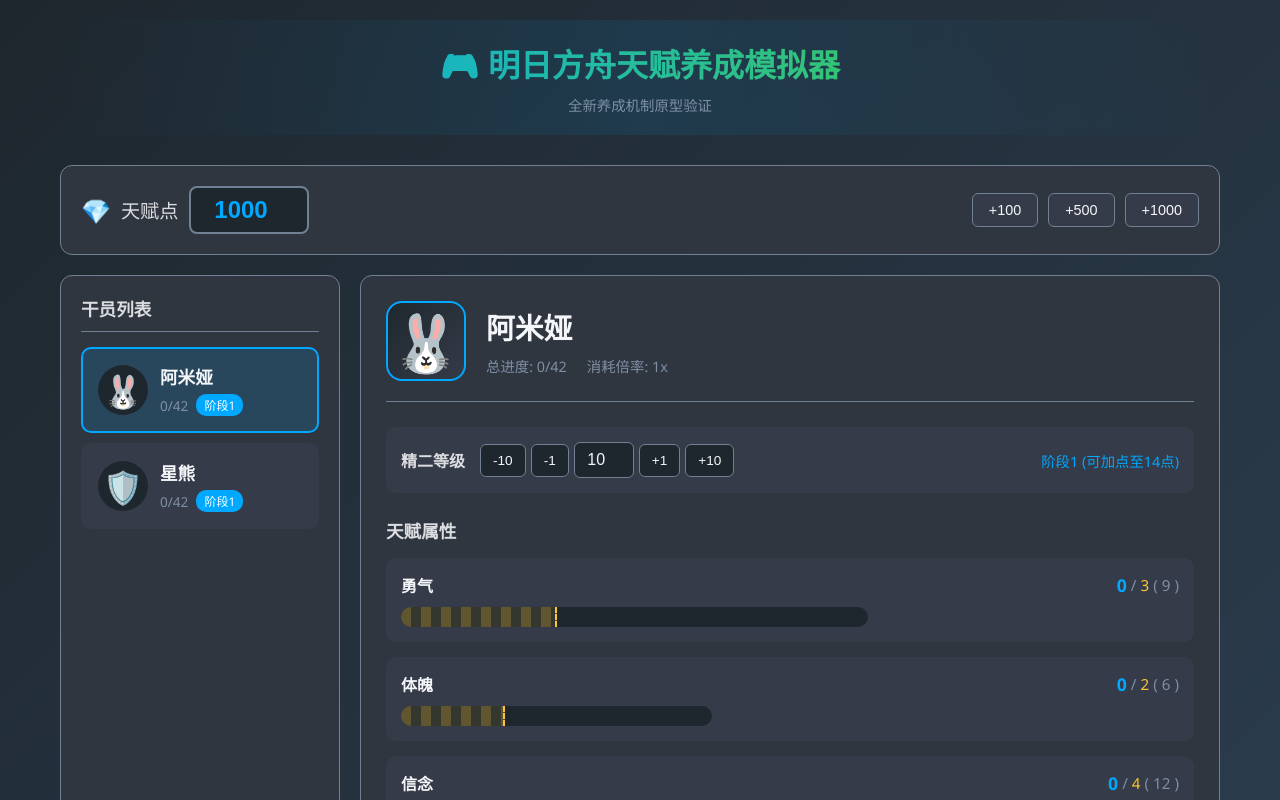
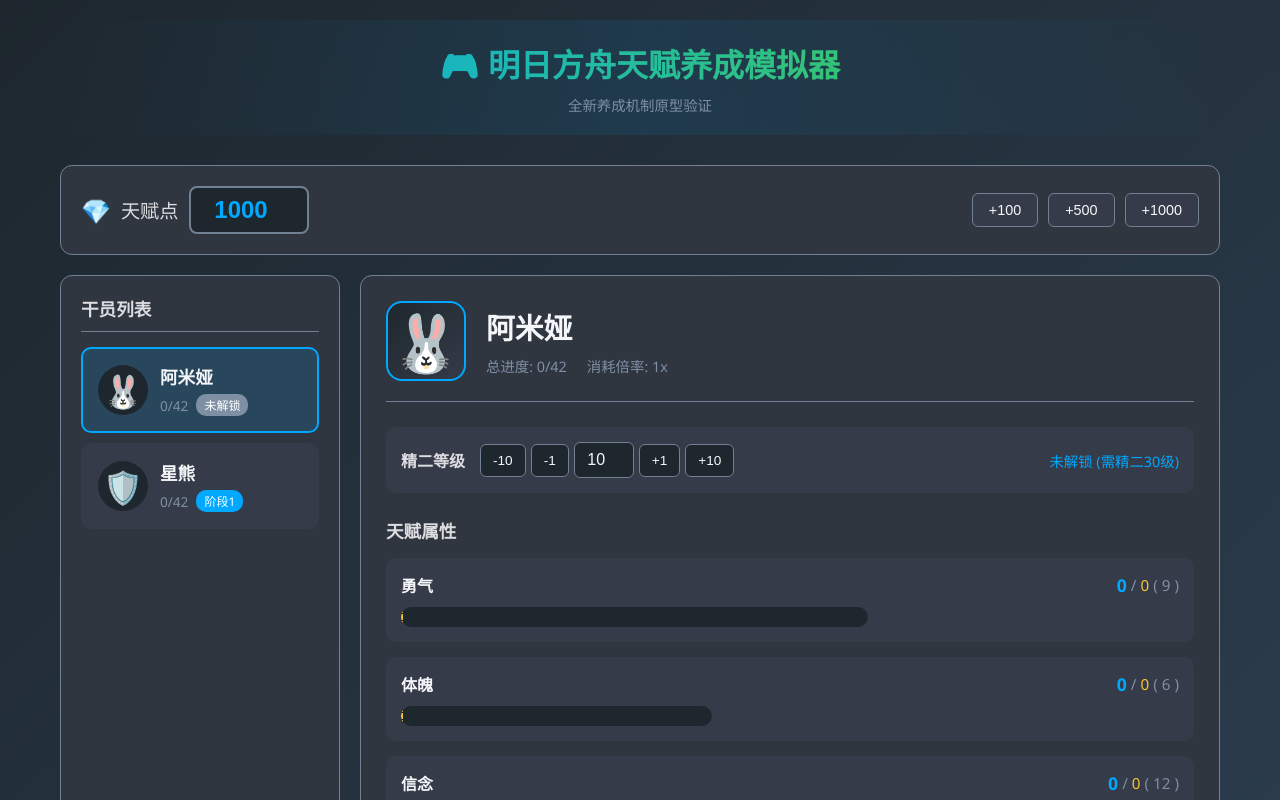
Before and after one commit to likeyang931019-cloud/arknights-talent-simulator, a website built with Vite: page index.html in a window 1280 px wide. Both pictures are taken after a click on the button "-10". Shown: the top 800 px of the page. Built offline with nearby package versions, Linux system fonts and the light colour scheme.

Commit message:
fix: 修正等级解锁逻辑（30/50/70级解锁阶段）

```diff
--- a/src/style.css
+++ b/src/style.css
@@ -204,6 +204,10 @@
   padding: 2px 8px;
   border-radius: 10px;
   font-size: 0.75rem;
+}
+
+.stage-badge.locked {
+  background: var(--text-muted);
 }
 
 .operator-detail {
--- a/src/types.ts
+++ b/src/types.ts
@@ -44,25 +44,50 @@
 }
 
 // 等级阶段定义
+// 1-29级：未解锁（不能加点）
+// 30级：解锁阶段1（最多14点，消耗10）
+// 50级：解锁阶段2（最多28点，消耗20）
+// 70级：解锁阶段3（最多42点，消耗50）
 export const LEVEL_STAGES: StageConfig[] = [
-  { minLevel: 1, maxLevel: 30, totalPoints: 14, costPerPoint: 10 },
-  { minLevel: 31, maxLevel: 50, totalPoints: 28, costPerPoint: 20 },
-  { minLevel: 51, maxLevel: 70, totalPoints: 42, costPerPoint: 50 },
+  { minLevel: 30, maxLevel: 49, totalPoints: 14, costPerPoint: 10 },
+  { minLevel: 50, maxLevel: 69, totalPoints: 28, costPerPoint: 20 },
+  { minLevel: 70, maxLevel: 70, totalPoints: 42, costPerPoint: 50 },
 ];
+
+// 未解锁阶段（1-29级）
+export const LOCKED_STAGE: StageConfig = {
+  minLevel: 1,
+  maxLevel: 29,
+  totalPoints: 0,
+  costPerPoint: 0,
+};
 
 // 根据等级获取当前阶段
 export function getStageByLevel(level: number): StageConfig {
+  // 1-29级未解锁
+  if (level < 30) {
+    return LOCKED_STAGE;
+  }
+
   for (const stage of LEVEL_STAGES) {
     if (level >= stage.minLevel && level <= stage.maxLevel) {
       return stage;
     }
   }
-  return LEVEL_STAGES[0];
+
+  // 70级以上按满级处理
+  return LEVEL_STAGES[LEVEL_STAGES.length - 1];
 }
 
 // 计算属性当前上限
 export function calculateCurrentMax(totalMax: number, level: number): number {
   const stage = getStageByLevel(level);
+
+  // 未解锁阶段，当前上限为0
+  if (stage.totalPoints === 0) {
+    return 0;
+  }
+
   const ratio = stage.totalPoints / 42; // 42是总点数
   // 确保是整数，且不超过总上限
   return Math.min(Math.round(totalMax * ratio), totalMax);
--- a/src/ui.ts
+++ b/src/ui.ts
@@ -56,6 +56,10 @@
   const stage = getStageByLevel(operator.currentLevel);
   const stagePoints = getCurrentStagePoints(operator);
 
+  const stageBadge = stage.totalPoints === 0
+    ? '<span class="stage-badge locked">未解锁</span>'
+    : `<span class="stage-badge">阶段${stage.totalPoints === 14 ? '1' : stage.totalPoints === 28 ? '2' : '3'}</span>`;
+
   return `
     <div class="operator-card ${isSelected ? 'selected' : ''}" data-operator-id="${operator.id}">
       <div class="operator-avatar">${operator.avatar}</div>
@@ -63,7 +67,7 @@
         <div class="operator-name">${operator.name}</div>
         <div class="operator-progress">
           <span class="progress-text">${totalAdded}/42</span>
-          <span class="stage-badge">阶段${stage.totalPoints === 14 ? '1' : stage.totalPoints === 28 ? '2' : '3'}</span>
+          ${stageBadge}
         </div>
       </div>
     </div>
@@ -107,8 +111,15 @@
 
 function getStageInfo(level: number): string {
   const stage = getStageByLevel(level);
+
+  // 未解锁阶段
+  if (stage.totalPoints === 0) {
+    return '未解锁 (需精二30级)';
+  }
+
   const stageNum = stage.totalPoints === 14 ? 1 : stage.totalPoints === 28 ? 2 : 3;
-  return `阶段${stageNum} (可加点至${stage.totalPoints}点)`;
+  const nextUnlock = stage.totalPoints === 14 ? '50' : stage.totalPoints === 28 ? '70' : '已满';
+  return `阶段${stageNum} (可加点至${stage.totalPoints}点${nextUnlock !== '已满' ? `, 下档${nextUnlock}级` : ''})`;
 }
 
 // 渲染养成控制面板
@@ -116,9 +127,12 @@
   const cost = getCostPerUpgrade(operator);
   const remaining = getRemainingPointsInStage(operator);
   const totalAdded = getTotalAddedPoints(operator);
+  const stage = getStageByLevel(operator.currentLevel);
 
   let statusText = '';
-  if (totalAdded >= 42) {
+  if (stage.totalPoints === 0) {
+    statusText = '需精二30级解锁养成';
+  } else if (totalAdded >= 42) {
     statusText = '已满级';
   } else if (remaining <= 0) {
     statusText = '请提升等级';
```
